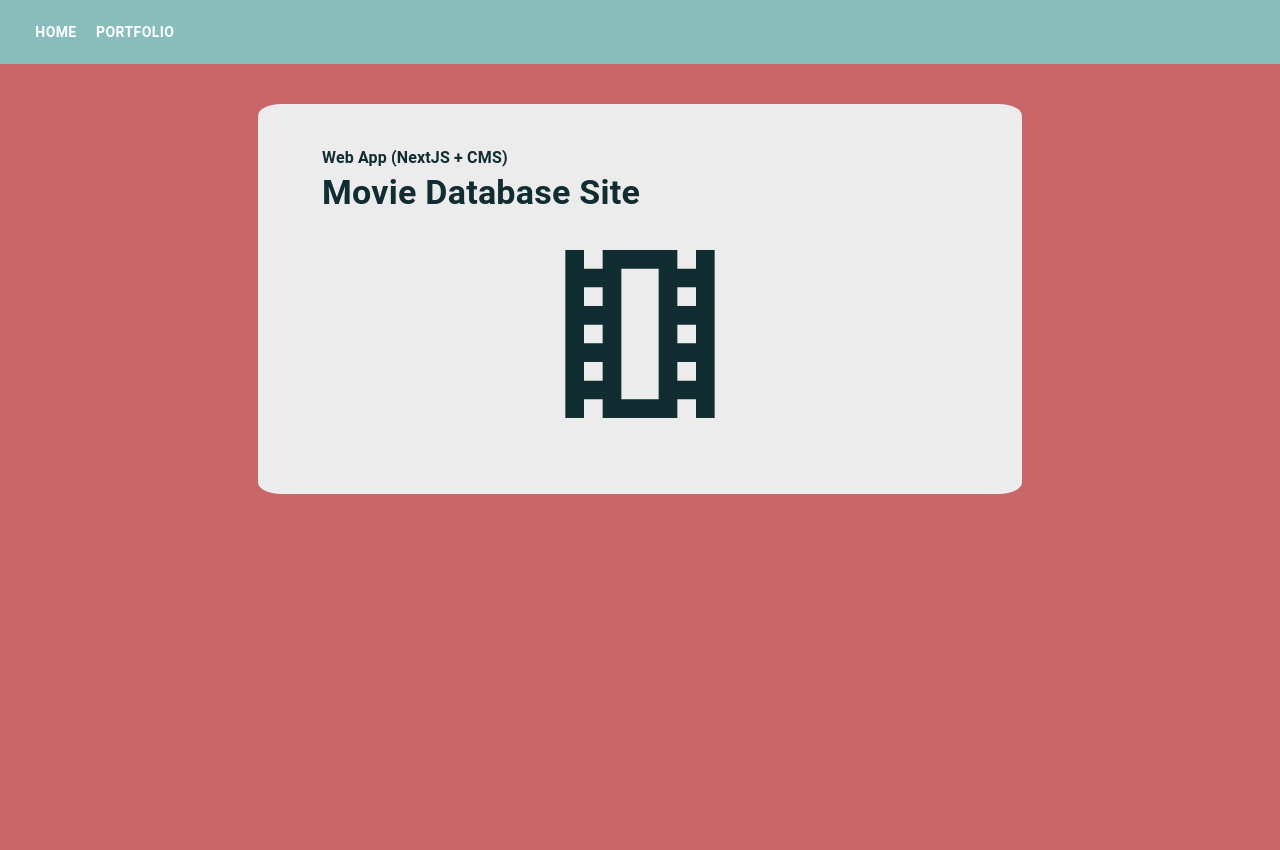
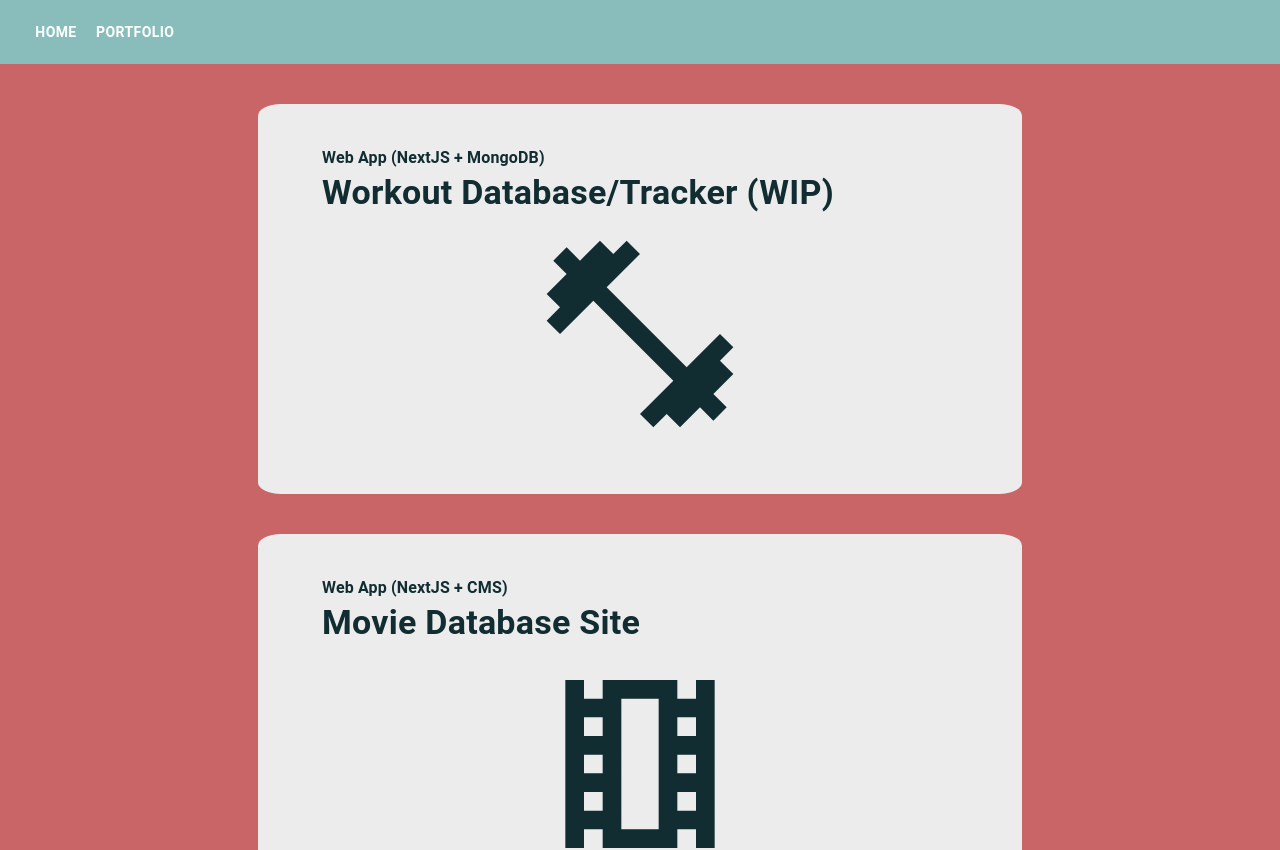
Before and after one commit to haewook-lee/portfolio, a Next.js app: page /portfolio in a window 1280 px wide. Shown: the top 850 px of the page. Before the commit the page ends 800 px from the top, so only its background shows below. Built offline with nearby package versions, Linux system fonts and the light colour scheme.

Commit message:
added another site

```diff
--- a/pages/portfolio/index.tsx
+++ b/pages/portfolio/index.tsx
@@ -2,6 +2,7 @@ import React from "react"
 import Grid from "@mui/material/Grid"
 import Typography from "@mui/material/Typography"
 import TheatersOutlinedIcon from "@mui/icons-material/TheatersOutlined"
+import { FitnessCenterOutlined } from "@mui/icons-material"
 import IconButton from "@mui/material/IconButton"
 
 import FadeIn from "../../components/FadeIn"
@@ -46,6 +47,23 @@ export default function Portfolio() {
         <Grid spacing={4}>
           <Grid sx={boxStyle} xs={12} sm={6} md={4}>
             <Typography variant="subtitle1" component="h1" sx={typeStyle}>
+              Web App (NextJS + MongoDB)
+            </Typography>
+            <Typography variant="h4" component="h1" sx={typeStyle}>
+              Workout Database/Tracker (WIP)
+            </Typography>
+            <IconButton
+              style={{
+                color: "#112d32",
+                margin: "auto",
+              }}
+              href="https://lifting-fit.vercel.app"
+            >
+              <FitnessCenterOutlined sx={{ fontSize: "14rem" }} />
+            </IconButton>
+          </Grid>
+          <Grid sx={boxStyle} xs={12} sm={6} md={4}>
+            <Typography variant="subtitle1" component="h1" sx={typeStyle}>
               Web App (NextJS + CMS)
             </Typography>
             <Typography variant="h4" component="h1" sx={typeStyle}>
```
